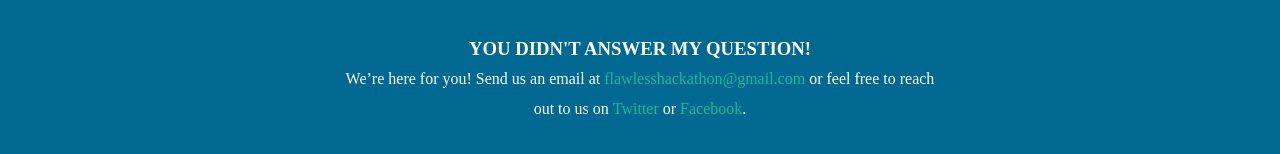
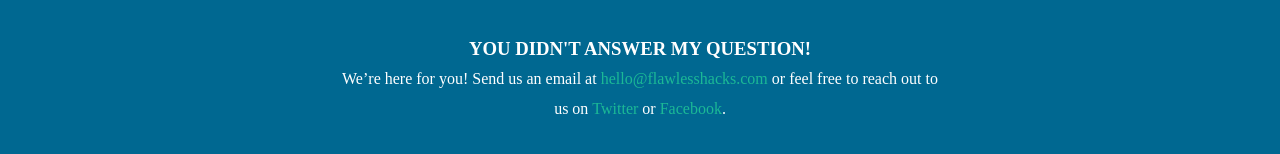
Before and after one commit to flawlesshacks/2017.flawlesshacks.com, a plain HTML site: page index.html in a window 1280 px wide. Shown: the part 4896-5050 px from the top of the page. Drawn offline with nearby package versions, Linux system fonts and the light colour scheme; a web font is replaced by a local one.

Commit message:
Update index.html

```diff
--- a/index.html
+++ b/index.html
@@ -165,7 +165,7 @@
 
     <h3>You didn't answer my question!</h3>
     <p>
-      We’re here for you! Send us an email at <a href="mailto:flawlesshackathon@gmail.com">flawlesshackathon@gmail.com</a> or feel free to reach out to us on <a href="https://twitter.com/FlawlessHack">Twitter</a> or <a href="https://www.facebook.com/flawlesshacks/">Facebook</a>.
+      We’re here for you! Send us an email at <a href="mailto:hello@flawlesshacks.com">hello@flawlesshacks.com</a> or feel free to reach out to us on <a href="https://twitter.com/FlawlessHack">Twitter</a> or <a href="https://www.facebook.com/flawlesshacks/">Facebook</a>.
     </p>
   </div>
 </div>
```
